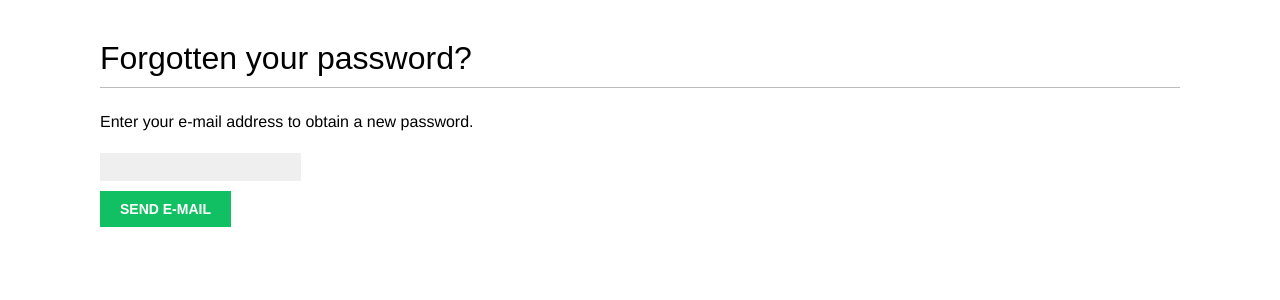
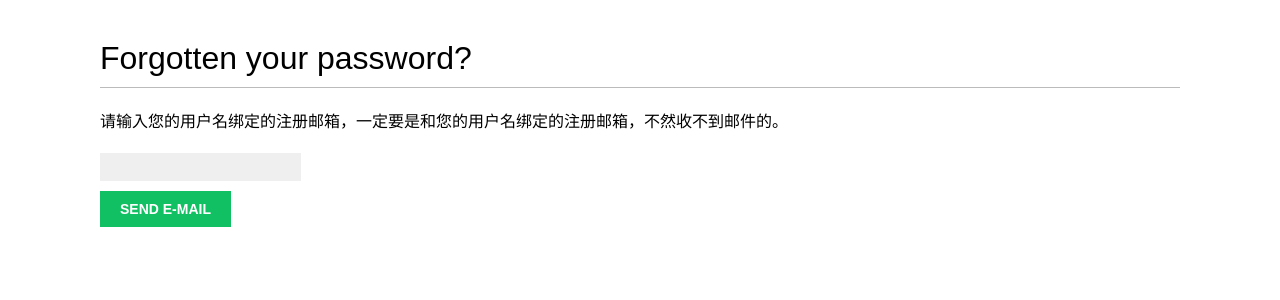
Before and after one commit to NoahGit/bookmarks, a Django app: page /account/password-reset/ in a window 1280 px wide. Shown: the part 47-347 px from the top of the page. Run offline with Django 3.2, Linux system fonts and the light colour scheme; some web fonts are replaced.

Commit message:
20200224-填哪个用户的注册邮箱，就重置哪个用户的密码，和登陆的用户没关系-v4

```diff
--- a/account/templates/account/password_reset_form.html
+++ b/account/templates/account/password_reset_form.html
@@ -4,7 +4,7 @@
 
 {% block content %}
     <h1>Forgotten your password?</h1>
-    <p>Enter your e-mail address to obtain a new password.</p>
+    <p>请输入您的用户名绑定的注册邮箱，一定要是和您的用户名绑定的注册邮箱，不然收不到邮件的。</p>
     <form action="." method="post">
         {{ form.email }}
         <input type="submit" value="Send e-mail">
--- a/bookmarks/settings.py
+++ b/bookmarks/settings.py
@@ -149,7 +149,7 @@ LOGOUT_URL = 'logout'
 # 值是你的settings,比如 mysite.settings 。
 
 EMAIL_HOST = 'smtp.163.com'
-EMAIL_HOST_USER = 'c5t4v@163.com'  # 填写你的邮件地址
+EMAIL_HOST_USER = 'xiangjiaotuobei@163.com'  # 填写你的邮件地址
 EMAIL_HOST_PASSWORD = 'GaoYong1983'  # 邮箱的smtp授权码
 EMAIL_PORT = 25
 EMAIL_USE_TLS = True
```
Also changed, not shown: db.sqlite3.
